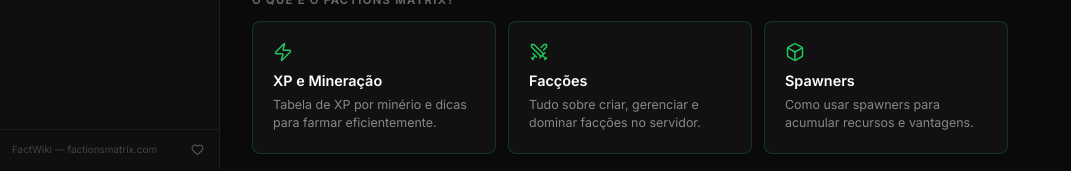
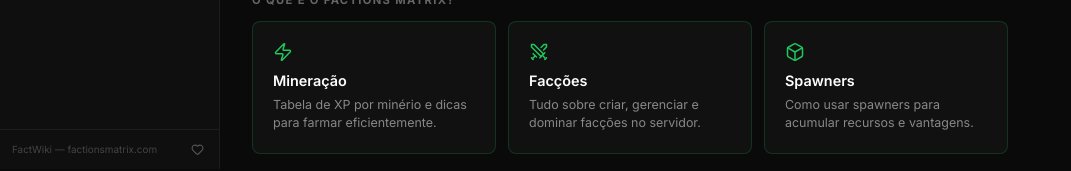
Before and after one commit to ttooeasycraft-ui/FactWiki, a React (Vite) app: page / in a window 1280 px wide. Shown: the part 631-802 px from the top of the page, without its empty margins (0-1071 px from the left). Built offline with nearby package versions, Linux system fonts and the light colour scheme.

Commit message:
fix: renomear card 'XP e Mineração' → 'Mineração' na Home e remover Eventos

```diff
--- a/src/pages/Home.tsx
+++ b/src/pages/Home.tsx
@@ -33,7 +33,7 @@
   {
     path: "/xp-mineracao",
     icon: Zap,
-    title: "XP e Mineração",
+    title: "Mineração",
     desc: "Tabela de XP por minério e dicas para farmar eficientemente.",
   },
   {
```
